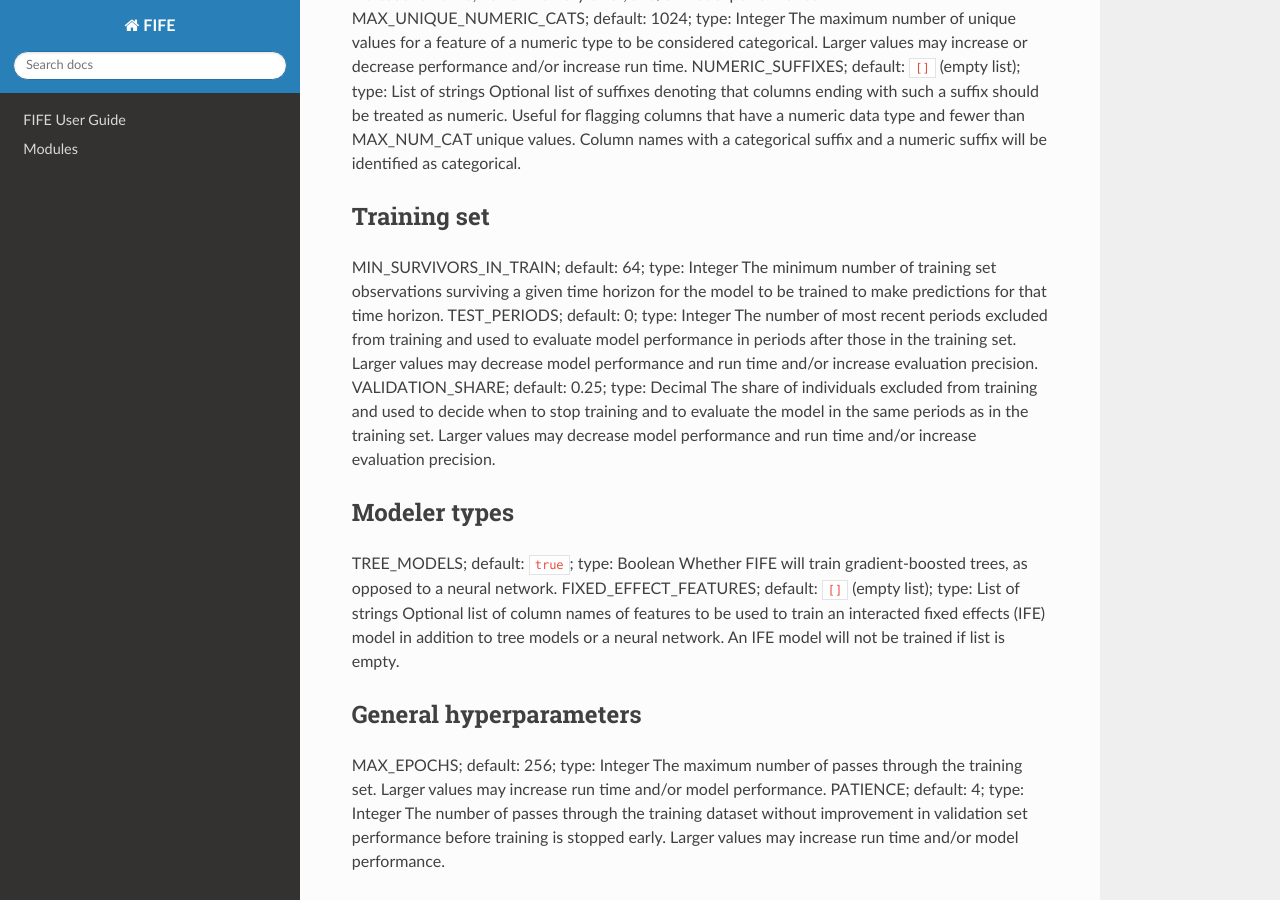
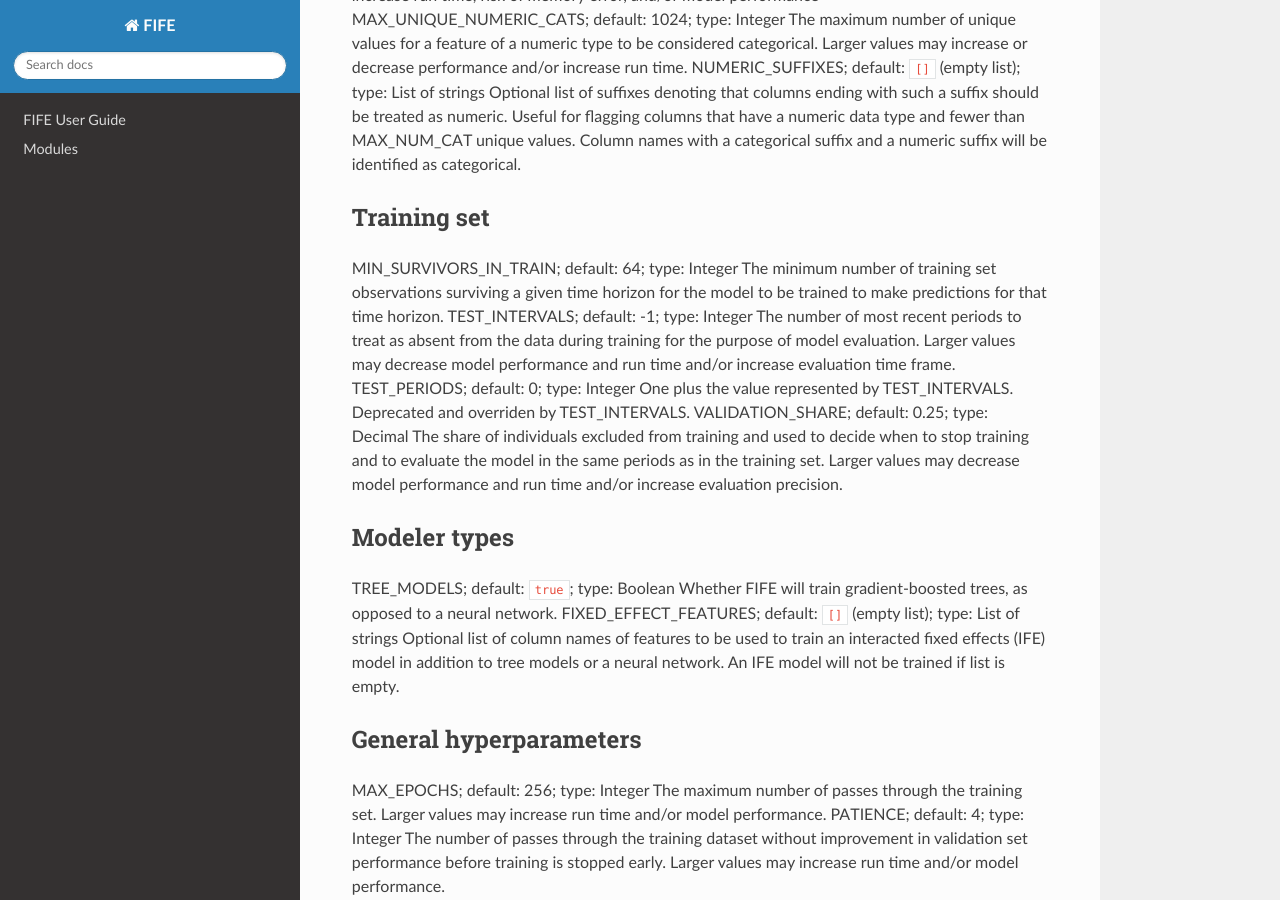
Before and after one commit to IDA-HumanCapital/fife, a Sphinx documentation site: the page built from docs/user_guide.md, in a window 1280 px wide and 900 px high, scrolled down 8583 px. Built offline with Sphinx 7.4.7 and the Read the Docs theme 2.0.0, drawn with Linux system fonts in a browser that asks for light colours.

Commit message:
TEST_INTERVALS now overrides TEST_PERIODS

```diff
--- a/docs/user_guide.md
+++ b/docs/user_guide.md
@@ -183,7 +183,7 @@ All files produced by FIFE will overwrite files of the same name in the director
 - First column: The number of time periods since the earliest period in the data.
 - Second column: The share of individuals observed a given number of periods prior who survived to the corresponding period. The number of periods prior is given by the `RETENTION_INTERVAL` configuration parameter.
 - Third column: The model prediction of the corresponding actual retention rate in the second column for periods in the data on which the model was trained.
-- Fourth column: The predicted retention rate for periods in the data on which the model was not trained. These periods include periods in the data excluded from training by the `TEST_PERIODS` configuration parameter and periods beyond those in the data.
+- Fourth column: The predicted retention rate for periods in the data on which the model was not trained. These periods include periods in the data excluded from training by the `TEST_PERIODS` or `TEST_INTERVALS` configuration parameter and periods beyond those in the data.
 
 ##### Figures
 
@@ -234,8 +234,10 @@ NUMERIC_SUFFIXES; default: `[]` (empty list); type: List of strings
 ##### Training set
 MIN_SURVIVORS_IN_TRAIN; default: 64; type: Integer
 	The minimum number of training set observations surviving a given time horizon for the model to be trained to make predictions for that time horizon.
+TEST_INTERVALS; default: -1; type: Integer
+	The number of most recent periods to treat as absent from the data during training for the purpose of model evaluation. Larger values may decrease model performance and run time and/or increase evaluation time frame.
 TEST_PERIODS; default: 0; type: Integer
-	The number of most recent periods excluded from training and used to evaluate model performance in periods after those in the training set. Larger values may decrease model performance and run time and/or increase evaluation precision.
+	One plus the value represented by TEST_INTERVALS. Deprecated and overriden by TEST_INTERVALS.
 VALIDATION_SHARE; default: 0.25; type: Decimal
 	The share of individuals excluded from training and used to decide when to stop training and to evaluate the model in the same periods as in the training set. Larger values may decrease model performance and run time and/or increase evaluation precision.
 
--- a/example_config.json
+++ b/example_config.json
@@ -15,7 +15,7 @@
     "NUMERIC_SUFFIXES": [],
 
     "MIN_SURVIVORS_IN_TRAIN": 64,
-    "TEST_PERIODS": 0,
+    "TEST_INTERVALS": -1,
     "VALIDATION_SHARE": 0.25,
 
     "TREE_MODELS": true,
--- a/requirements.txt
+++ b/requirements.txt
@@ -94,7 +94,7 @@ requests-oauthlib==1.3.0
 rsa==4.0
 scikit-image==0.17.2
 scikit-learn @ file:///D:/bld/scikit-learn_1589921036638/work
-scipy==1.4.1
+scipy @ file:///C:/ci/scipy_1592916958183/work
 seaborn==0.10.1
 shap==0.35.0
 six @ file:///home/conda/feedstock_root/build_artifacts/six_1590081179328/work
```
Also changed, not shown: 1 other file.
